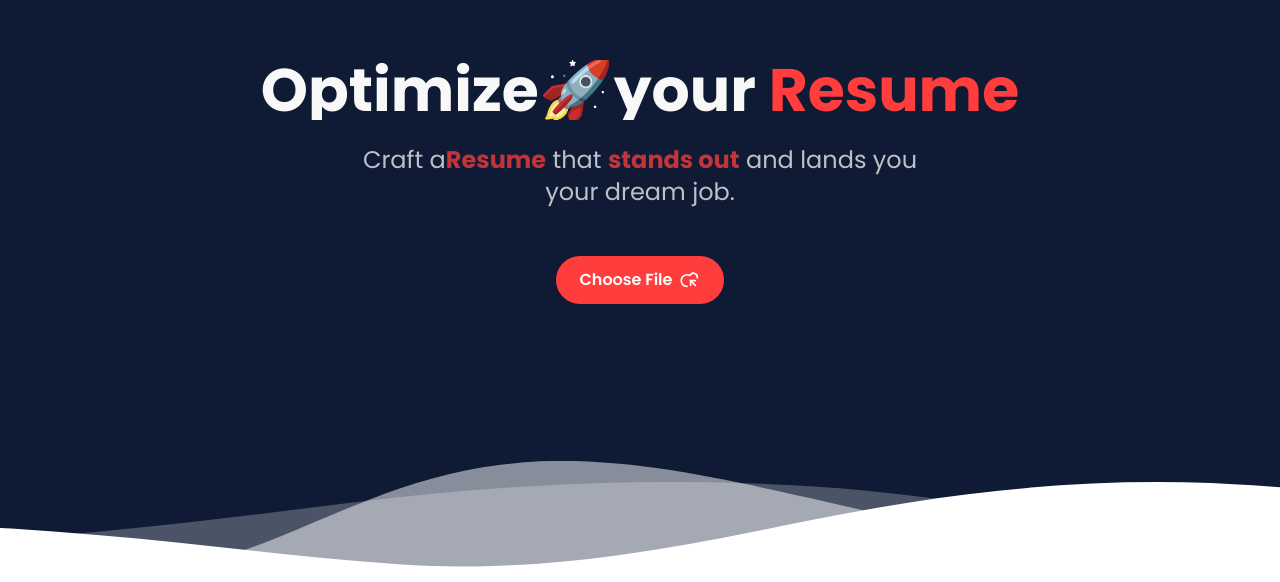
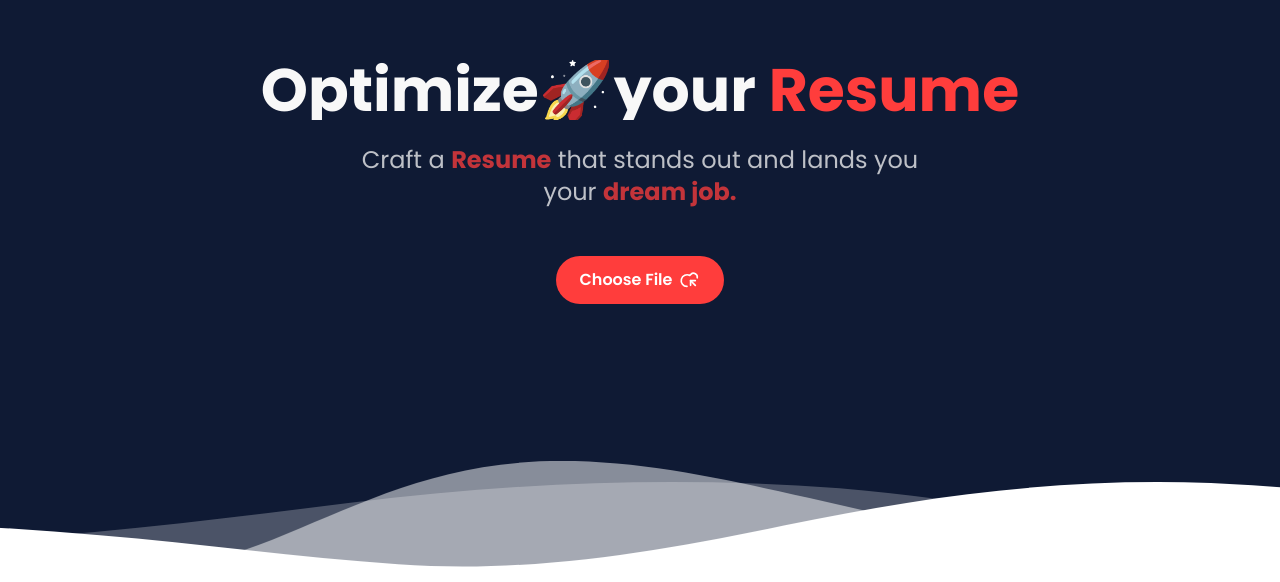
Before and after one commit to the-asad-iqbal/OptimalCV, a React (Vite) app in the folder client/: page / in a window 1280 px wide. Shown: the part 218-800 px from the top of the page. Built offline with nearby package versions, Linux system fonts and the light colour scheme.

Commit message:
[progress]: Making things done.

```diff
--- a/client/src/components/Hero.jsx
+++ b/client/src/components/Hero.jsx
@@ -104,13 +104,10 @@ const HeroSection = () => {
             </h1>
 
             <p className="text-xl sm:text-2xl mb-12 mx-auto text-lightGray opacity-75 max-w-xl">
-               Craft a{""}
+               Craft a {""}
                <span className="text-[#ff3d3c] font-bold opacity-100">Resume</span> {""}
-               that{" "}
-               <span>
-                  <span className="text-[#ff3d3c] font-bold opacity-100">stands out</span>
-               </span>{" "}
-               and lands you your <span>dream job.</span>
+               that stands out and lands you your{" "}
+               <span className="text-[#ff3d3c] font-bold opacity-100">dream job.</span>
             </p>
             <div className="flex flex-col items-center justify-center gap-4">
                <label htmlFor="fileInput" className="w-full">
```
